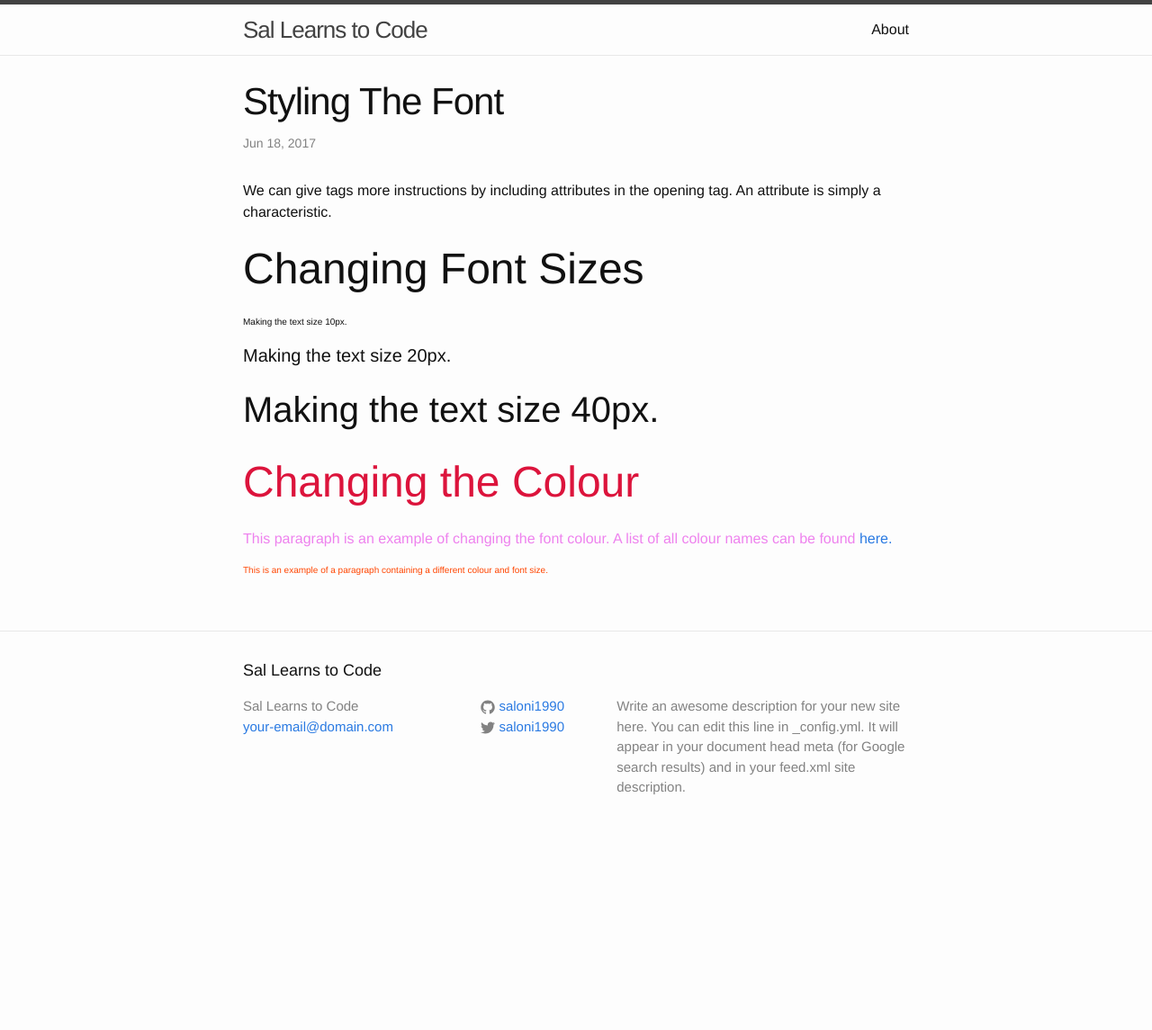
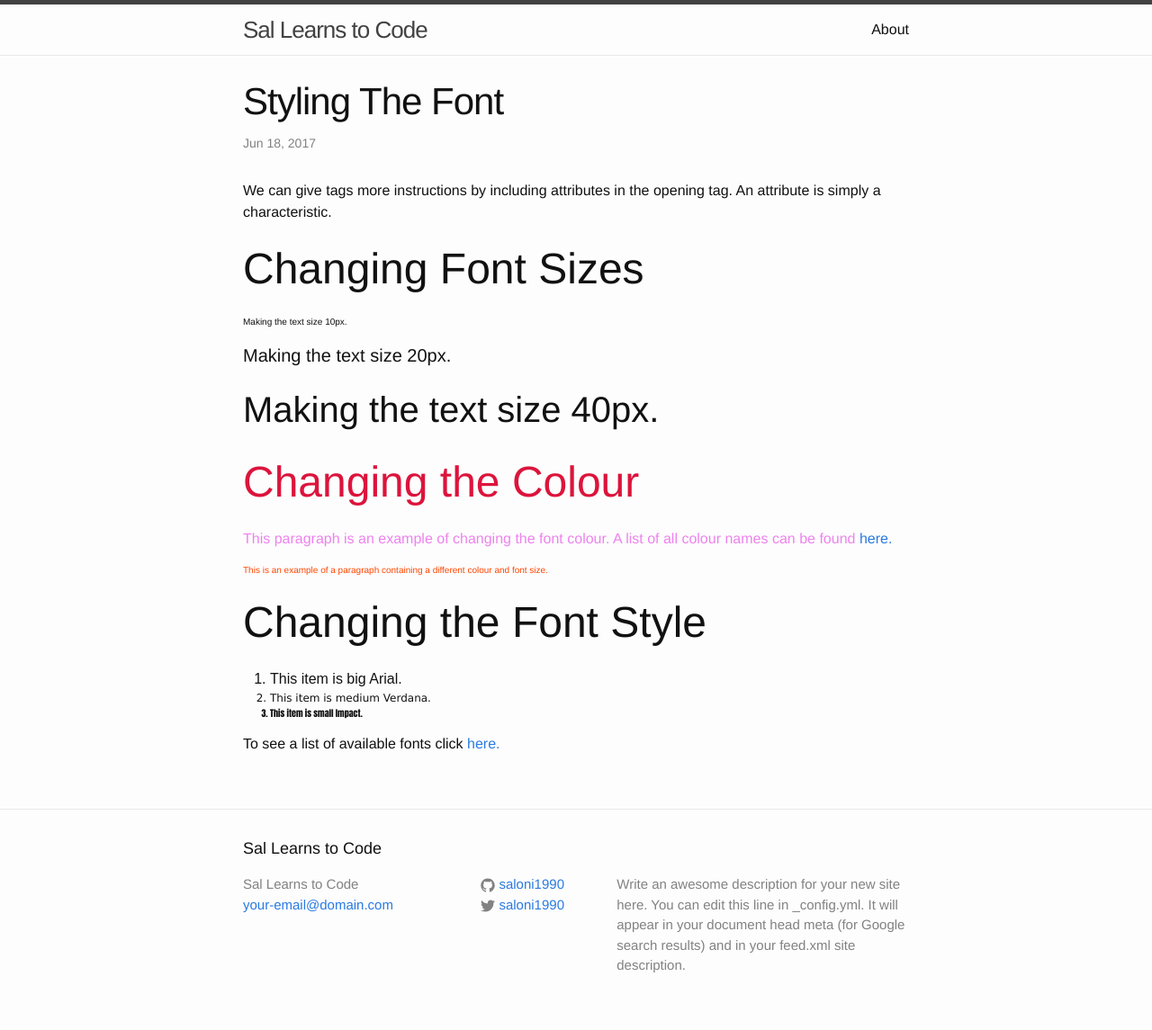
Before and after one commit to saloni1990/saloni1990.github.io, a Jekyll site: the page built from _posts/2017-06-18-Styling-the-Font.md, in a window 1280 px wide. Shown: the whole page at 90% size. Built offline with Jekyll 4.4.1, drawn with Linux system fonts in a browser that asks for light colours; our own code applies the rules of GitHub Pages for plain Markdown files; before the commit the page ends 947 px from its top, so only the background shows below that.

Commit message:
Update 2017-06-18-Styling-the-Font.md

```diff
--- a/_posts/2017-06-18-Styling-the-Font.md
+++ b/_posts/2017-06-18-Styling-the-Font.md
@@ -12,6 +12,13 @@
 		<h1 style="color: crimson; font-size:48px">Changing the Colour</h1>
 		<p style="color: violet">This paragraph is an example of changing the font colour. A list of all colour names can be found <a href="https://www.w3.org/TR/css3-color/#svg-color">here.</a></p>
 		<p style="color: orangered; font-size:10px">This is an example of a paragraph containing a different colour and font size.</p>
+		<h1 style="font-size:48px">Changing the Font Style</h1>
+		<ol>
+			<li style="font-family: Arial; font-size: 16px">This item is big Arial.</li>
+		 	<li style="font-family: Verdana; font-size: 12px">This item is medium Verdana.</li>
+		 	<li style="font-family: Impact; font-size: 10px">This item is small Impact.</li>
+		</ol>
+		 <p>To see a list of available fonts click <a href="https://www.w3.org/TR/CSS21/fonts.html#generic-font-families">here.</a></p>
 
 	</body>
 </html>
```
